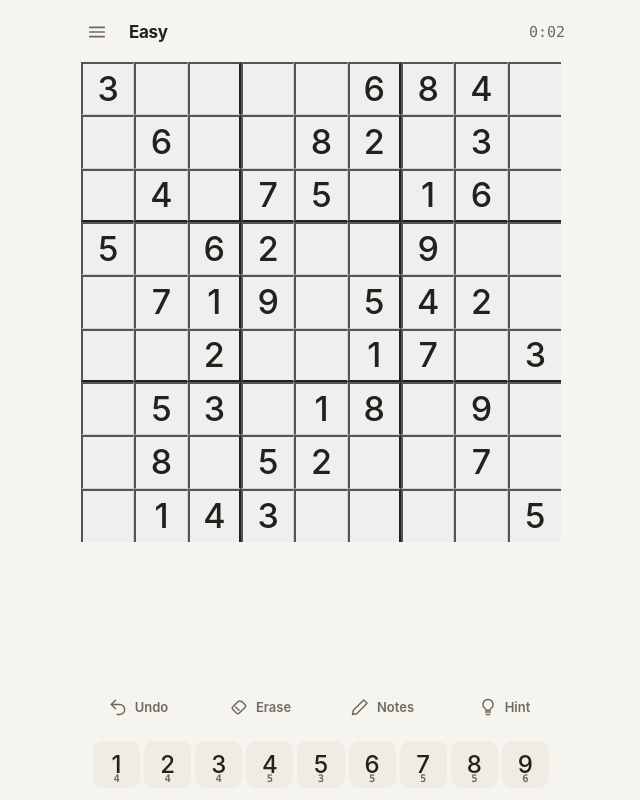
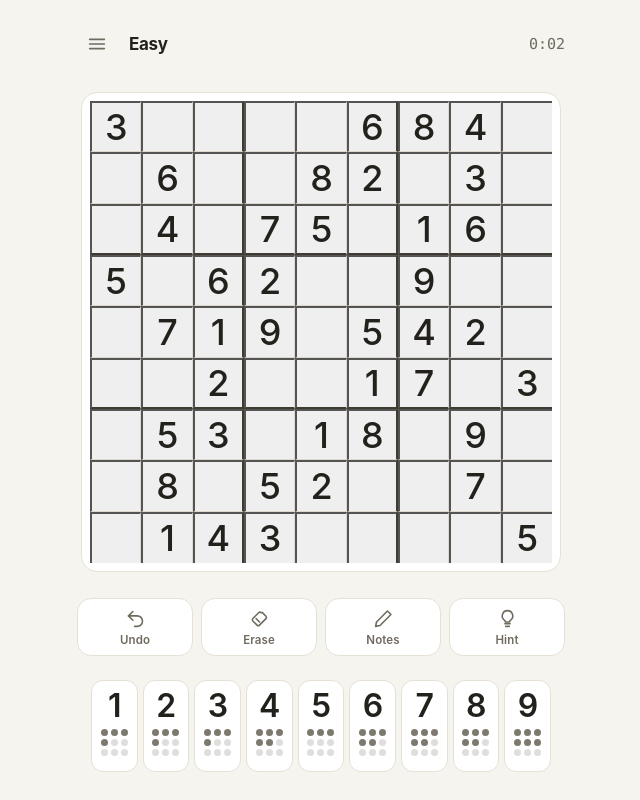
Before and after one commit to spongesquire/monoku, a website with bundled scripts: page index.html in a window 1280 px wide. Both pictures are taken after a click on the button "Start". Shown: the whole page, without its empty margins (319-959 px from the left). Built offline with nearby package versions, Linux system fonts and the light colour scheme.

Commit message:
Redesign: dark-mode contrast, even vertical rhythm, card-style pad with 3x3 remaining grids
- Dark palette: brighter inks (#f0ede6), visible grid lines (#3d3a33), key surfaces (#23221e) + borders, stronger highlight washes
- Layout: space-evenly rhythm, board in rounded card, no dead spacer band
- Pad: Good Sudoku-style card keys - large digit + 3x3 dot grid showing remaining count per digit
- Tools row: matching card buttons
- Softened light-mode box lines; board card unifies with pill controls
- SW cache bumped v7 -> v8

```diff
--- a/css/style.css
+++ b/css/style.css
@@ -6,8 +6,8 @@
   --ink: #23211c;
   --ink-2: #6f6a5e;
   --ink-3: #a5a094;
-  --grid-line: #d8d3c6;
-  --grid-strong: #23211c;
+  --grid-line: #ddd8cb;
+  --grid-strong: #3f3b30;
   --accent: #c2440d;
   --accent-soft: rgba(194, 68, 13, 0.08);
   --given: #23211c;
@@ -18,6 +18,9 @@
   --peer-soft: rgba(35, 33, 28, 0.045);
   --note: #8a8578;
   --sheet-bg: #fbfaf6;
+  --key: #ffffff;
+  --key-border: #e6e1d5;
+  --inset: #f0ede5;
   --radius: 14px;
   --shadow: 0 12px 40px rgba(35, 33, 28, 0.16);
   --ease-out: cubic-bezier(0.32, 0.72, 0, 1);
@@ -29,22 +32,25 @@
 
 :root[data-theme="dark"] {
   --paper: #000000;
-  --paper-2: #161616;
-  --ink: #ece9e2;
-  --ink-2: #9b968a;
-  --ink-3: #5c5952;
-  --grid-line: #2a2a28;
+  --paper-2: #211f1b;
+  --ink: #f0ede6;
+  --ink-2: #aba599;
+  --ink-3: #807a6d;
+  --grid-line: #3d3a33;
   --grid-strong: #d8d3c6;
   --accent: #ff6a3d;
-  --accent-soft: rgba(255, 106, 61, 0.10);
-  --given: #ece9e2;
+  --accent-soft: rgba(255, 106, 61, 0.16);
+  --given: #f0ede6;
   --user: #64b7e8;
   --error: #ff6b5e;
-  --error-soft: rgba(255, 107, 94, 0.12);
-  --same-soft: rgba(255, 106, 61, 0.16);
-  --peer-soft: rgba(236, 233, 226, 0.05);
-  --note: #8a8578;
-  --sheet-bg: #161616;
+  --error-soft: rgba(255, 107, 94, 0.16);
+  --same-soft: rgba(255, 106, 61, 0.22);
+  --peer-soft: rgba(240, 237, 230, 0.08);
+  --note: #9d988b;
+  --sheet-bg: #1c1b18;
+  --key: #23221e;
+  --key-border: #3c3931;
+  --inset: #131211;
   --shadow: none;
 }
 
@@ -73,7 +79,10 @@ body {
   display: flex;
   flex-direction: column;
   align-items: center;
-  padding-top: calc(env(safe-area-inset-top, 0px) + 8px);
+  /* even vertical rhythm: leftover height becomes equal gaps between
+   * sections instead of pooling into one dead band */
+  justify-content: space-evenly;
+  padding-top: calc(env(safe-area-inset-top, 0px) + 4px);
   padding-left: env(safe-area-inset-left, 0px);
   padding-right: env(safe-area-inset-right, 0px);
   transition: background 0.3s var(--ease-standard);
@@ -81,7 +90,6 @@ body {
 html.standalone .app { height: var(--app-h, 100vh); }
 
 /* push the pad toward the bottom edge (thumb zone) instead of leaving dead space */
-.spacer { flex: 1; min-height: 8px; }
 
 /* ---------- top bar ---------- */
 
@@ -129,19 +137,34 @@ html.standalone .app { height: var(--app-h, 100vh); }
 
 /* ---------- board ---------- */
 
-.board-wrap { position: relative; width: 100%; display: flex; justify-content: center; }
+/* board centers in the leftover vertical space — dead space splits
+ * evenly above/below instead of pooling in one hole */
+.board-wrap {
+  position: relative;
+  width: 100%;
+  min-height: 0;
+  display: flex;
+  justify-content: center;
+  align-items: center;
+  padding: 2px 0;
+}
 
 .board {
-  width: min(100vw - 24px, 100dvh - 305px, 520px);
+  width: min(100vw - 16px, 100dvh - 280px, 520px);
   aspect-ratio: 1;
   display: grid;
   grid-template-columns: repeat(9, minmax(0, 1fr));
   grid-template-rows: repeat(9, minmax(0, 1fr));
-  background: var(--paper);
+  /* board sits in a rounded card — absorbs leftover vertical space and
+   * gives the grid a deliberate object presence (reference-app look) */
+  background: var(--key);
+  border: 1.5px solid var(--key-border);
+  border-radius: 16px;
+  padding: 8px;
   position: relative;
 }
-html.standalone .board { width: min(100vw - 24px, var(--app-h, 100vh) - 305px, 520px); }
-@media (min-width: 560px) { .board { width: min(480px, calc(100dvh - 290px)); } }
+html.standalone .board { width: min(100vw - 16px, var(--app-h, 100vh) - 280px, 520px); }
+@media (min-width: 560px) { .board { width: min(480px, calc(100dvh - 260px)); } }
 
 .cell {
   position: relative;
@@ -162,7 +185,7 @@ html.standalone .board { width: min(100vw - 24px, var(--app-h, 100vh) - 305px, 5
 
 .cell .val {
   font-family: var(--font-digit);
-  font-size: clamp(20px, 7.2vmin, 34px);
+  font-size: clamp(22px, 7.6vmin, 36px);
   font-weight: 500;
   line-height: 1;
   color: var(--given);
@@ -255,68 +278,90 @@ html.standalone .board { width: min(100vw - 24px, var(--app-h, 100vh) - 305px, 5
   display: flex;
   justify-content: space-between;
   gap: 8px;
-  padding: 18px 20px 6px;
+  padding: 8px 16px;
 }
 .tool-btn {
   flex: 1;
   display: flex;
-  flex-direction: row;
+  flex-direction: column;
   align-items: center;
   justify-content: center;
-  gap: 7px;
-  min-height: 44px;
-  border: none;
-  background: transparent;
+  gap: 4px;
+  min-height: 58px;
+  border: 1.5px solid var(--key-border);
+  background: var(--key);
   color: var(--ink-2);
   font-family: var(--font);
-  font-size: 13px; font-weight: 600;
-  border-radius: 12px;
+  font-size: 11.5px;
+  font-weight: 600;
+  letter-spacing: 0.01em;
+  border-radius: 14px;
   cursor: pointer;
-  transition: color 0.15s var(--ease-standard), transform 0.1s var(--ease-out);
+  padding: 6px 4px;
+  transition: color 0.15s var(--ease-standard), transform 0.1s var(--ease-out), background 0.15s, border-color 0.15s;
 }
-.tool-btn svg { width: 20px; height: 20px; fill: none; stroke: currentColor; stroke-width: 1.8; stroke-linecap: round; stroke-linejoin: round; flex-shrink: 0; }
+.tool-btn svg { width: 21px; height: 21px; fill: none; stroke: currentColor; stroke-width: 1.8; stroke-linecap: round; stroke-linejoin: round; flex-shrink: 0; }
 .tool-btn:active { transform: scale(0.94); }
-.tool-btn.on { color: var(--accent); }
+.tool-btn.on { color: var(--accent); border-color: var(--accent); background: var(--accent-soft); }
 
-/* ---------- number pad ---------- */
+/* ---------- number pad (Good Sudoku-style cards) ---------- */
 
+/* fixed-height card keys: digit + 3x3 dot grid, proportioned like the
+ * reference app (wider than tall region, no dead stretch) */
 .pad {
   width: 100%;
   max-width: 520px;
+  flex: 0 0 auto;
   display: grid;
   grid-template-columns: repeat(9, 1fr);
-  gap: 4px;
-  padding: 6px 12px calc(env(safe-area-inset-bottom, 0px) + 12px);
+  gap: 5px;
+  padding: 0 10px calc(env(safe-area-inset-bottom, 0px) + 12px);
 }
 @media (min-width: 560px) { .pad { max-width: 480px; } }
 
 .pad-key {
-  aspect-ratio: 1;
-  max-height: 64px;
-  border: none;
-  background: var(--paper-2);
+  border: 1.5px solid var(--key-border);
+  background: var(--key);
   color: var(--ink);
   font-family: var(--font-digit);
-  font-size: clamp(17px, 5.4vmin, 24px);
-  font-weight: 500;
-  border-radius: 10px;
+  border-radius: 12px;
   cursor: pointer;
-  display: grid;
-  place-items: center;
+  display: flex;
+  flex-direction: column;
+  align-items: center;
+  justify-content: flex-start;
+  gap: 7px;
+  padding: 9px 2px 8px;
+  height: 92px;
   position: relative;
-  transition: background 0.15s var(--ease-standard), transform 0.1s var(--ease-out), opacity 0.15s;
+  transition: background 0.15s var(--ease-standard), transform 0.1s var(--ease-out), opacity 0.2s, border-color 0.15s, color 0.15s;
 }
 .pad-key:active { transform: scale(0.92); }
-.pad-key.done { opacity: 0.28; }
-.pad-key.hl { background: var(--accent-soft); color: var(--accent); }
-.pad-key .rem {
-  position: absolute;
-  bottom: 4px;
-  font-size: 10.5px;
+.pad-key.done { opacity: 0.25; }
+
+.pad-key .pk-num {
+  font-size: clamp(24px, 6.4vmin, 32px);
   font-weight: 600;
-  color: var(--ink-2);
-  font-family: var(--timer-font);
+  line-height: 1;
+  letter-spacing: -0.02em;
 }
+.pad-key.hl { background: var(--accent-soft); color: var(--accent); border-color: var(--accent); }
+
+/* 3x3 remaining grid — one slot per copy of the digit still to place */
+.pad-key .pk-dots {
+  display: grid;
+  grid-template-columns: repeat(3, 7px);
+  grid-auto-rows: 7px;
+  gap: 3px;
+}
+.pad-key .pk-dots i {
+  border-radius: 50%;
+  background: var(--ink-2);
+  opacity: 0.9;
+}
+.pad-key .pk-dots i.off { opacity: 0.22; }
+.pad-key.hl .pk-dots i { background: var(--accent); }
+.pad-key.done .pk-dots i { opacity: 0.22; }
 
 /* ---------- sheets ---------- */
 
@@ -527,7 +572,9 @@ input[type="range"]::-moz-range-thumb {
 
 /* desktop hover states */
 @media (hover: hover) {
-  .icon-btn:hover, .tool-btn:hover, .pad-key:hover { background: var(--paper-2); }
+  .icon-btn:hover { background: var(--paper-2); }
+  .tool-btn:hover { border-color: var(--ink-3); }
+  .pad-key:hover { border-color: var(--ink-3); }
   .menu-item:hover { background: var(--paper-2); }
   .diff-card:hover { border-color: var(--ink-3); }
   .btn-primary:hover { opacity: 0.9; }
--- a/index.html
+++ b/index.html
@@ -52,7 +52,6 @@
     </div>
   </main>
 
-  <div class="spacer"></div>
   <nav class="tools" aria-label="Tools">
     <button class="tool-btn" id="btnUndo" aria-label="Undo">
       <svg viewBox="0 0 24 24" aria-hidden="true"><path d="M9 14 4 9l5-5"/><path d="M4 9h10a6 6 0 0 1 0 12h-3"/></svg>
--- a/js/app.js
+++ b/js/app.js
@@ -193,16 +193,25 @@ function renderPad(counts) {
     const k = document.createElement('button');
     k.className = 'pad-key';
     k.dataset.d = d;
-    k.textContent = d;
+    k.setAttribute('aria-label', `Digit ${d}, ${9 - counts[d]} remaining`);
+    const num = document.createElement('span');
+    num.className = 'pk-num';
+    num.textContent = d;
+    k.appendChild(num);
+    /* 3x3 remaining grid: one dot per copy still to place — full grid
+     * when none placed, empties as the digit fills in, done when 9/9 */
+    const dots = document.createElement('span');
+    dots.className = 'pk-dots';
+    dots.setAttribute('aria-hidden', 'true');
+    const remaining = 9 - counts[d];
+    for (let s = 0; s < 9; s++) {
+      const dot = document.createElement('i');
+      if (s >= remaining) dot.className = 'off';
+      dots.appendChild(dot);
+    }
+    k.appendChild(dots);
     if (selDigit === d) k.classList.add('hl');
-    if (counts[d] >= 9) {
-      k.classList.add('done');
-    } else {
-      const rem = document.createElement('span');
-      rem.className = 'rem';
-      rem.textContent = String(9 - counts[d]);
-      k.appendChild(rem);
-    }
+    if (counts[d] >= 9) k.classList.add('done');
     k.addEventListener('click', () => onPad(d));
     pad.appendChild(k);
   }
--- a/sw.js
+++ b/sw.js
@@ -2,7 +2,7 @@
  * Strategy: precache the full app shell, then stale-while-revalidate.
  * After first load the app is 100% functional offline, forever.
  */
-const CACHE = 'monoku-v7';
+const CACHE = 'monoku-v8';
 const SHELL = [
   './',
   './index.html',
```
Also changed, not shown: monoku_prod.png (added), 1 other file.
